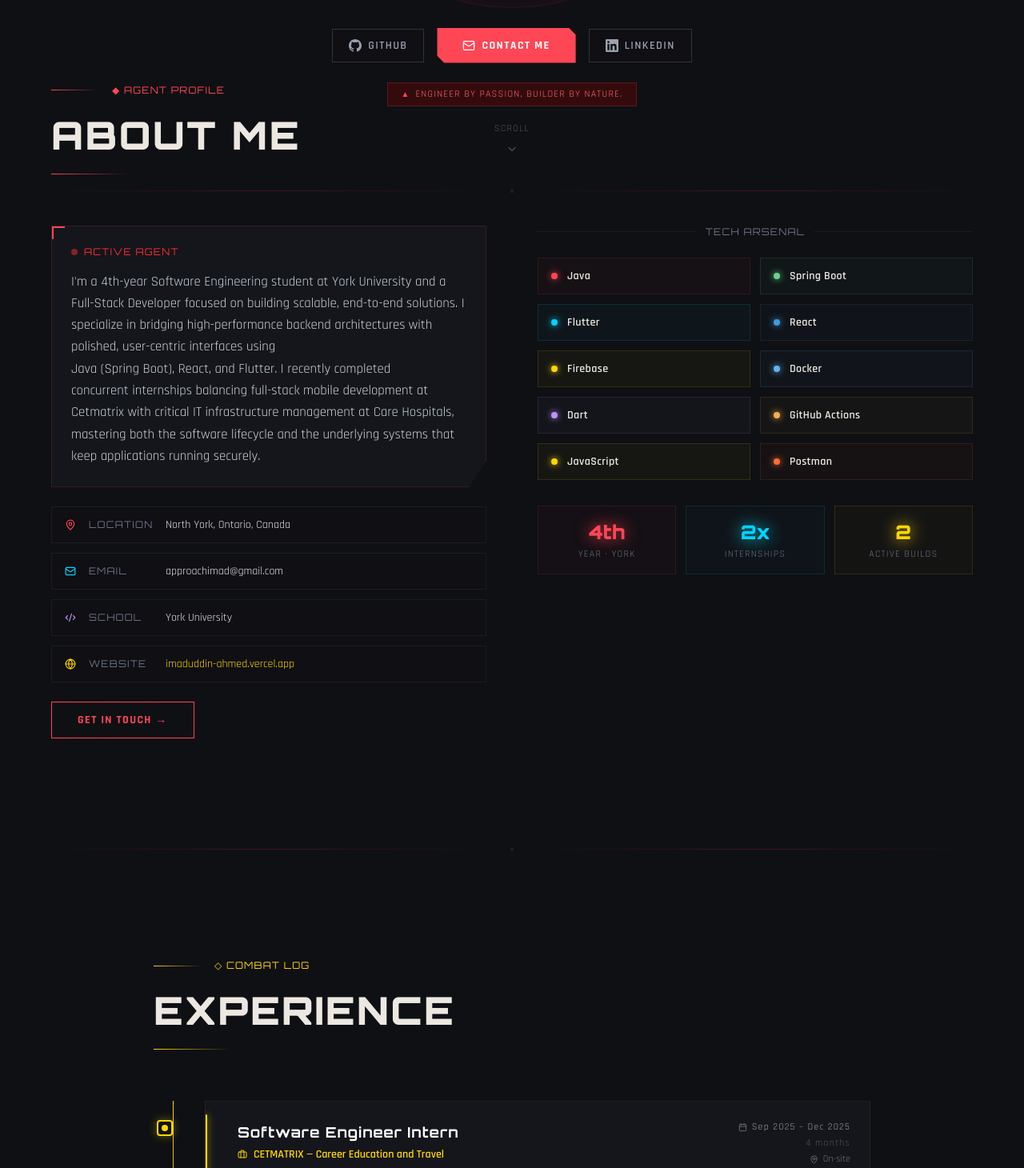
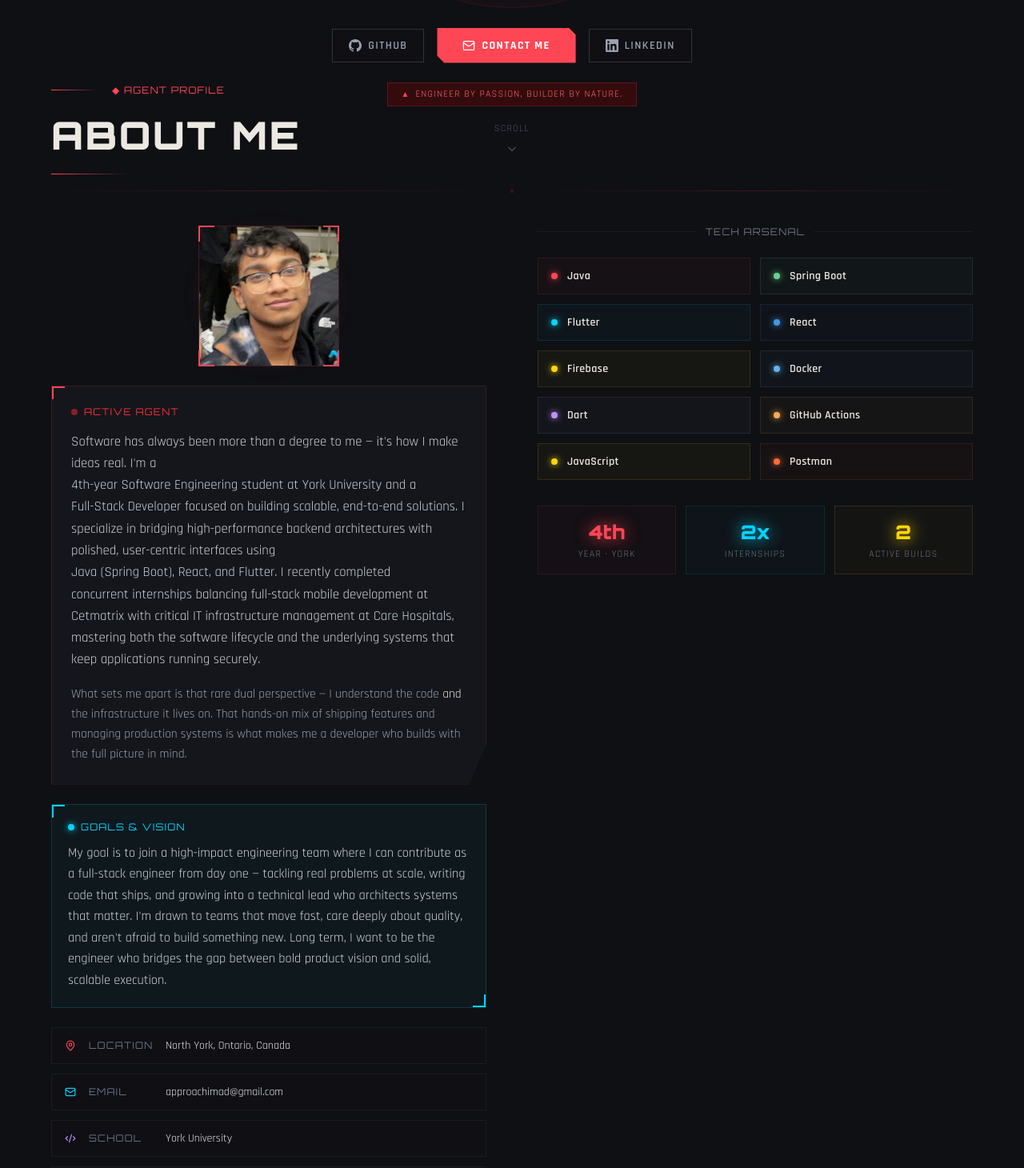
Before and after one commit to ImadCreates/my-portfolio, a React (Vite) app: page / in a window 1280 px wide. Shown: the part 795-2255 px from the top of the page at 80% size. Built offline with nearby package versions, Linux system fonts and the light colour scheme.

Commit message:
Improve About Me section and add profile photo based on peer feedback
- Added profile photo (me.png) with Valorant-style corner frame
- Expanded bio with personal journey and unique perspective
- Added Goals & Vision section to show long-term alignment with employers

```diff
--- a/src/components/AboutSection.jsx
+++ b/src/components/AboutSection.jsx
@@ -218,6 +218,55 @@ export default function AboutSection({ onOpenContact, heroSpinActive = false })
         <div className="grid lg:grid-cols-2 gap-16 items-start">
           {/* Left: Bio */}
           <div>
+            {/* Profile Photo */}
+            <motion.div
+              initial={{ opacity: 0, y: 20 }}
+              whileInView={{ opacity: 1, y: 0 }}
+              viewport={{ once: true }}
+              transition={{ duration: 0.5 }}
+              className="relative mb-6 flex justify-center"
+            >
+              <div className="relative w-44 h-44">
+                {/* Corner accents */}
+                <div className="absolute top-0 left-0 w-5 h-5 z-10" style={{ borderTop: '2px solid #ff4655', borderLeft: '2px solid #ff4655' }} />
+                <div className="absolute top-0 right-0 w-5 h-5 z-10" style={{ borderTop: '2px solid #ff4655', borderRight: '2px solid #ff4655' }} />
+                <div className="absolute bottom-0 left-0 w-5 h-5 z-10" style={{ borderBottom: '2px solid #ff4655', borderLeft: '2px solid #ff4655' }} />
+                <div className="absolute bottom-0 right-0 w-5 h-5 z-10" style={{ borderBottom: '2px solid #ff4655', borderRight: '2px solid #ff4655' }} />
+
+                {personalInfo.avatar ? (
+                  <img
+                    src={personalInfo.avatar}
+                    alt={personalInfo.name}
+                    className="w-full h-full object-cover"
+                    style={{ border: '1px solid rgba(255,70,85,0.2)' }}
+                  />
+                ) : (
+                  <div
+                    className="w-full h-full flex flex-col items-center justify-center gap-2"
+                    style={{
+                      background: 'rgba(26,29,35,0.8)',
+                      border: '1px solid rgba(255,70,85,0.15)',
+                    }}
+                  >
+                    {/* Silhouette placeholder */}
+                    <svg viewBox="0 0 80 80" width="56" height="56" className="opacity-25">
+                      <circle cx="40" cy="28" r="16" fill="#ff4655" />
+                      <path d="M10 72 Q10 50 40 50 Q70 50 70 72" fill="#ff4655" />
+                    </svg>
+                    <span className="font-orbitron text-[9px] tracking-widest text-red-500/50 text-center px-2">
+                      PHOTO<br />COMING SOON
+                    </span>
+                  </div>
+                )}
+
+                {/* Glow backdrop */}
+                <div
+                  className="absolute -inset-3 -z-10 rounded-sm opacity-20"
+                  style={{ background: 'radial-gradient(circle at center, #ff4655, transparent 70%)', filter: 'blur(12px)' }}
+                />
+              </div>
+            </motion.div>
+
             <motion.div
               ref={bioCardRef}
               initial={{ opacity: 0, y: 20 }}
@@ -240,8 +289,9 @@ export default function AboutSection({ onOpenContact, heroSpinActive = false })
                 <span className="font-orbitron text-xs text-red-500 tracking-widest">ACTIVE AGENT</span>
               </div>
 
-              <p className="font-rajdhani text-gray-300 leading-relaxed" style={{ fontSize: '1.05rem' }}>
-                I'm a{' '}
+              <p className="font-rajdhani text-gray-300 leading-relaxed mb-4" style={{ fontSize: '1.05rem' }}>
+                Software has always been more than a degree to me — it&apos;s how I make ideas real.
+                I&apos;m a{' '}
                 <motion.span
                   ref={setPhraseRef('education')}
                   className="inline-block"
@@ -305,6 +355,42 @@ export default function AboutSection({ onOpenContact, heroSpinActive = false })
                   Care Hospitals
                 </motion.span>
                 , mastering both the software lifecycle and the underlying systems that keep applications running securely.
+              </p>
+
+              <p className="font-rajdhani text-gray-400 leading-relaxed" style={{ fontSize: '0.97rem' }}>
+                What sets me apart is that rare dual perspective — I understand the code <span style={{ color: '#ece8e1' }}>and</span> the
+                infrastructure it lives on. That hands-on mix of shipping features and managing production systems
+                is what makes me a developer who builds with the full picture in mind.
+              </p>
+            </motion.div>
+
+            {/* Goals & Vision */}
+            <motion.div
+              initial={{ opacity: 0, y: 20 }}
+              whileInView={{ opacity: 1, y: 0 }}
+              viewport={{ once: true }}
+              transition={{ duration: 0.5, delay: 0.08 }}
+              className="relative p-5 mb-6"
+              style={{
+                border: '1px solid rgba(0,212,255,0.18)',
+                background: 'rgba(0,212,255,0.04)',
+              }}
+            >
+              <div className="absolute top-0 left-0 w-4 h-4" style={{ borderTop: '2px solid #00d4ff', borderLeft: '2px solid #00d4ff' }} />
+              <div className="absolute bottom-0 right-0 w-4 h-4" style={{ borderBottom: '2px solid #00d4ff', borderRight: '2px solid #00d4ff' }} />
+
+              <div className="flex items-center gap-2 mb-3">
+                <div className="w-2 h-2 rounded-full" style={{ background: '#00d4ff', boxShadow: '0 0 8px #00d4ff' }} />
+                <span className="font-orbitron text-xs tracking-widest" style={{ color: '#00d4ff' }}>GOALS &amp; VISION</span>
+              </div>
+
+              <p className="font-rajdhani text-gray-300 leading-relaxed" style={{ fontSize: '1.02rem' }}>
+                My goal is to join a high-impact engineering team where I can contribute as a
+                full-stack engineer from day one — tackling real problems at scale, writing code
+                that ships, and growing into a technical lead who architects systems that matter.
+                I&apos;m drawn to teams that move fast, care deeply about quality, and aren&apos;t
+                afraid to build something new. Long term, I want to be the engineer who bridges
+                the gap between bold product vision and solid, scalable execution.
               </p>
             </motion.div>
 
--- a/src/data/portfolioData.js
+++ b/src/data/portfolioData.js
@@ -13,7 +13,7 @@ export const personalInfo = {
   github: "https://github.com/ImadCreates",
   linkedin: "https://linkedin.com/in/imadsecures",
   website: "https://imaduddin-ahmed.vercel.app",
-  avatar: null,
+  avatar: "/me.png",
 };
 
 export const skills = [
```
Also changed, not shown: public/me.png (added).
